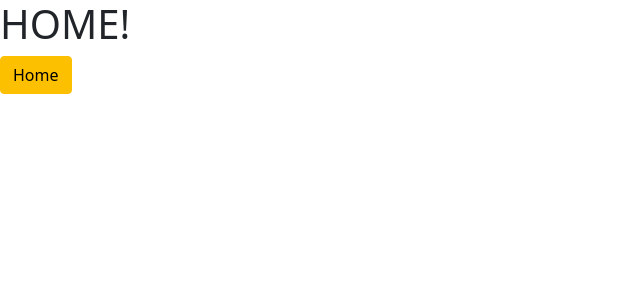
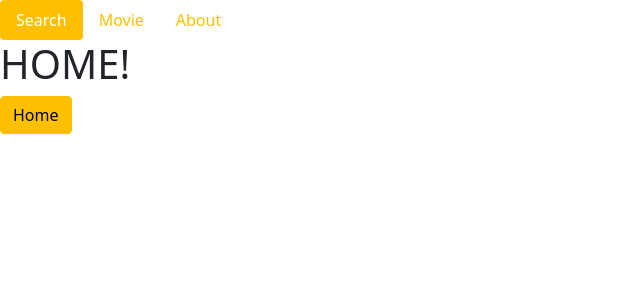
Before and after one commit to sammitako/vue3-search-movie, a Vue app: page /#/ in a window 1280 px wide. Shown: the top 300 px of the page, without its empty margins (0-640 px from the left). Built offline with nearby package versions, Linux system fonts and the light colour scheme.

Commit message:
Style: Applied active class on clicking a tab

```diff
--- a/src/App.vue
+++ b/src/App.vue
@@ -1,6 +1,15 @@
 <template>
+  <Header />
   <RouterView />
 </template>
+<script>
+import Header from "~/components/Header";
+export default {
+  components: {
+    Header,
+  },
+};
+</script>
 
 <style lang="scss">
 @import "~/scss/main";
--- /dev/null
+++ b/src/components/Header.vue
@@ -0,0 +1,35 @@
+<template>
+  <header>
+    <div class="nav nav-pills">
+      <div v-for="nav in navigations" :key="nav.name" class="nav-item">
+        <RouterLink class="nav-link" :to="nav.href" active-class="active">
+          {{ nav.name }}
+        </RouterLink>
+      </div>
+    </div>
+  </header>
+</template>
+
+<script>
+export default {
+  data() {
+    return {
+      navigations: [
+        {
+          name: "Search",
+          href: "/",
+        },
+        {
+          name: "Movie",
+          href: "/movie",
+        },
+        {
+          name: "About",
+          href: "/about",
+        },
+      ],
+    };
+  },
+};
+</script>
+>
--- /dev/null
+++ b/src/routes/Movie.vue
@@ -0,0 +1,3 @@
+<template>
+  <h1>MOVIE!</h1>
+</template>
--- a/src/routes/index.js
+++ b/src/routes/index.js
@@ -1,5 +1,6 @@
 import { createRouter, createWebHashHistory } from "vue-router";
 import Home from "./Home";
+import Movie from "./Movie";
 import About from "./About";
 
 export default createRouter({
@@ -18,5 +19,9 @@
       path: "/about",
       component: About,
     },
+    {
+      path: "/movie",
+      component: Movie,
+    },
   ],
 });
```
Also changed, not shown: src/components/HelloWorld.vue (deleted, +0 -29 lines).
